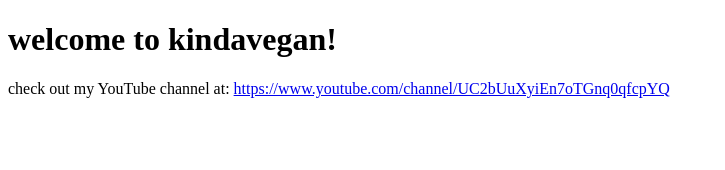
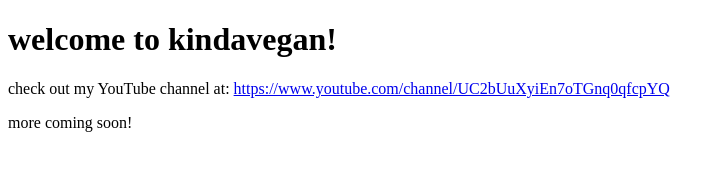
Before and after one commit to m-dierker/emilytran.github.io, a plain HTML site: page index.html in a window 1280 px wide. Shown: the whole page, without its empty margins (0-725 px from the left). Drawn offline with Linux system fonts and the light colour scheme.

Commit message:
Fix index.html to show the more coming soon!
:)

```diff
--- a/index.html
+++ b/index.html
@@ -5,6 +5,6 @@
 	<body>
 	<h1><b>welcome to kindavegan!</b></h1>
 	<p>check out my YouTube channel at: <a href="https://www.youtube.com/channel/UC2bUuXyiEn7oTGnq0qfcpYQ">https://www.youtube.com/channel/UC2bUuXyiEn7oTGnq0qfcpYQ</a></p>
-	<p><more coming soon!</p>
+	<p>more coming soon!</p>
 	</body>
 </html>
```
